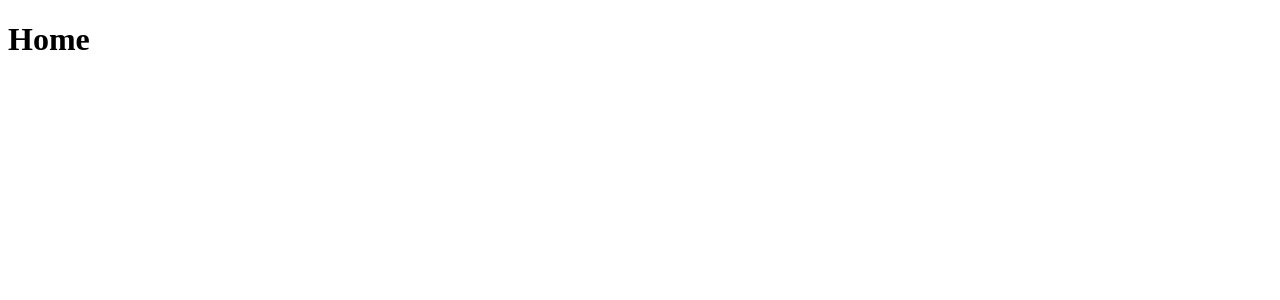
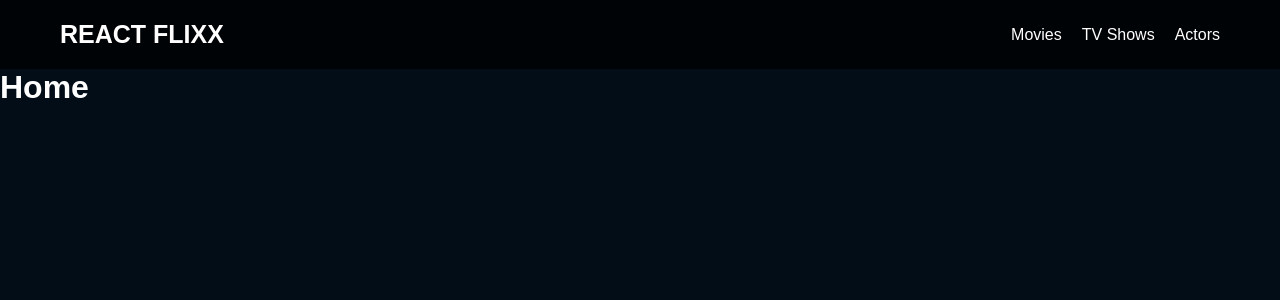
Before and after one commit to SvilenGrandzhan/react-router-navbar, a React (Vite) app: page / in a window 1280 px wide. Shown: the top 300 px of the page. Built offline with nearby package versions, Linux system fonts and the light colour scheme.

Commit message:
Initial HTML structure and basic styling 20240127

```diff
--- a/index.html
+++ b/index.html
@@ -2,10 +2,6 @@
 <html lang="en">
   <head>
     <meta charset="UTF-8" />
-    <meta
-      name="viewport"
-      content="width=device-width, initial-scale=1.0"
-    />
     <title>react-router-navbar</title>
   </head>
   <body>
--- a/src/App.jsx
+++ b/src/App.jsx
@@ -1,6 +1,10 @@
+import "./styles.css";
+
+import Header from "./components/Header";
 function App() {
   return (
     <>
+      <Header />
       <h1>Home</h1>
     </>
   );
--- /dev/null
+++ b/src/components/Header.css
@@ -0,0 +1,41 @@
+.container {
+    max-width: 1200px;
+    width: 100%;
+    margin: 0 auto;
+    padding: 0 20px;
+}
+
+.main-header .container {
+    display: flex;
+    justify-content: space-between;
+    align-items: center;
+    padding: 0 20px;
+}
+
+.main-header {
+    padding: 20px 0;
+    background: rgba(0, 0, 0, 0.8);
+}
+
+.main-header .logo {
+    color: #fff;
+    font-size: 25px;
+    font-weight: 700;
+    text-transform: uppercase;
+}
+
+.main-header ul {
+    display: flex;
+}
+
+.main-header ul li {
+    margin-left: 20px;
+}
+
+.main-header ul li a {
+    font-size: 16px;
+}
+
+.main-header ul li a:hover {
+    color: var(--color-secondary);
+}
--- /dev/null
+++ b/src/components/Header.jsx
@@ -0,0 +1,40 @@
+import "./Header.css";
+export default function Header() {
+  return (
+    <header className="main-header">
+      <div className="container">
+        <div className="logo">
+          <a href="/">React Flixx</a>
+        </div>
+        <nav>
+          <ul>
+            <li>
+              <a
+                className="nav-link"
+                href="/"
+              >
+                Movies
+              </a>
+            </li>
+            <li>
+              <a
+                className="nav-link"
+                href="/shows.html"
+              >
+                TV Shows
+              </a>
+            </li>
+            <li>
+              <a
+                className="nav-link"
+                href="/actors.html"
+              >
+                Actors
+              </a>
+            </li>
+          </ul>
+        </nav>
+      </div>
+    </header>
+  );
+}
--- /dev/null
+++ b/src/styles.css
@@ -0,0 +1,76 @@
+* {
+    box-sizing: border-box;
+    padding: 0;
+    margin: 0;
+}
+
+*::before,
+*::after {
+    box-sizing: border-box;
+}
+
+:root {
+    --color-primary: #020d18;
+    --color-secondary: #f1c40f;
+}
+
+body {
+    font-family: 'Poppins', sans-serif;
+    font-size: 16px;
+    background: var(--color-primary);
+    color: #fff;
+    overflow-x: hidden;
+}
+
+a {
+    color: #fff;
+    text-decoration: none;
+}
+
+ul {
+    list-style: none;
+}
+
+.text-primary {
+    color: var(--color-secondary);
+}
+
+.text-secondary {
+    color: var(--color-secondary);
+}
+
+.active {
+    color: var(--color-secondary);
+    font-weight: 700;
+}
+
+.back {
+    margin-top: 30px;
+}
+
+.btn {
+    display: inline-block;
+    margin: 0px 5px 0px 5px;
+    padding: 0.5rem 1rem;
+    border: 1px solid var(--color-secondary);
+    border-radius: 5px;
+    color: #fff;
+    cursor: pointer;
+    background: transparent;
+    transition: all 0.3s ease-in-out;
+}
+
+.btn:hover {
+    background: var(--color-secondary);
+    color: #000;
+}
+
+.btn:disabled {
+    border-color: #ccc;
+    cursor: not-allowed;
+}
+
+.btn:disabled:hover {
+    background: transparent;
+    color: #fff;
+}
```
Also changed, not shown: src/pages/actors.html (added, +14 -0 lines), src/pages/shows.html (added, +14 -0 lines), 1 other file (tests, documents, lock files or other folders).
